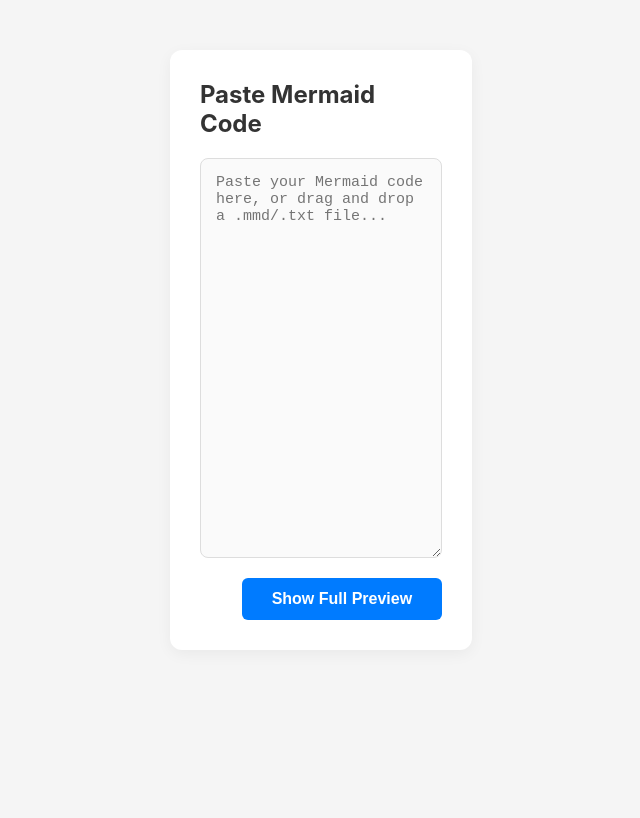
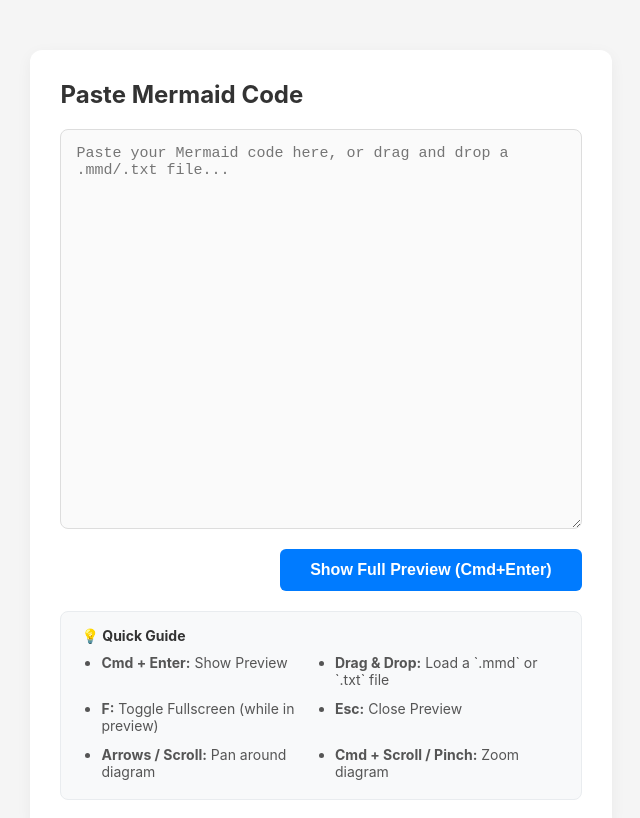
Before and after one commit to weir1/mermaid-previewer, a plain HTML site: page index.html in a window 1280 px wide. Shown: the whole page, without its empty margins (319-959 px from the left). Drawn offline with Linux system fonts and the light colour scheme; some packages are replaced by stand-ins of ours; a script that the page names is missing.

Commit message:
Add shortcuts and on-screen guide

```diff
--- a/index.html
+++ b/index.html
@@ -157,9 +157,30 @@
             }
         });
 
-        // Keyboard Arrow Panning
+        // Keyboard Shortcuts
         document.addEventListener('keydown', (e) => {
-            if (overlay.style.display === 'flex' && panZoomInstance) {
+            // Cmd+Enter or Ctrl+Enter to trigger preview from editor
+            if ((e.metaKey || e.ctrlKey) && e.key === 'Enter') {
+                e.preventDefault();
+                previewBtn.click();
+                return;
+            }
+
+            if (overlay.style.display === 'flex') {
+                // F key to toggle fullscreen
+                if (e.key.toLowerCase() === 'f') {
+                    e.preventDefault();
+                    fullscreenBtn.click();
+                    return;
+                }
+
+                // Escape to close preview (unless in browser fullscreen, which browser handles)
+                if (e.key === 'Escape' && !document.fullscreenElement) {
+                    closeBtn.click();
+                    return;
+                }
+
+                if (panZoomInstance) {
                     const panStep = 50; // pixels to pan per keypress
                     switch (e.key) {
                         case 'ArrowLeft':
@@ -178,6 +199,7 @@
                             panZoomInstance.panBy({x: 0, y: -panStep});
                             e.preventDefault();
                             break;
+                    }
                 }
             }
         });
@@ -254,6 +276,31 @@
             white-space: pre-wrap;
         }
 
+        /* Guide Styles */
+        .guide {
+            margin-top: 20px;
+            background: #f8f9fa;
+            border: 1px solid #e9ecef;
+            padding: 15px 20px;
+            border-radius: 8px;
+            font-size: 14px;
+            color: #555;
+        }
+        .guide h4 {
+            margin: 0 0 10px 0;
+            color: #333;
+        }
+        .guide ul {
+            margin: 0;
+            padding-left: 20px;
+            display: grid;
+            grid-template-columns: 1fr 1fr;
+            gap: 8px;
+        }
+        .guide li {
+            margin-bottom: 4px;
+        }
+
         /* Fullscreen Overlay Styles */
         #fullscreen-overlay {
             position: fixed;
@@ -323,8 +370,20 @@
     <div class="container">
         <h2>Paste Mermaid Code</h2>
         <textarea id="editor" placeholder="Paste your Mermaid code here, or drag and drop a .mmd/.txt file..."></textarea>
-        <button id="preview-btn">Show Full Preview</button>
+        <button id="preview-btn">Show Full Preview (Cmd+Enter)</button>
         <div id="error"></div>
+
+        <div class="guide">
+            <h4>💡 Quick Guide</h4>
+            <ul>
+                <li><strong>Cmd + Enter:</strong> Show Preview</li>
+                <li><strong>Drag & Drop:</strong> Load a `.mmd` or `.txt` file</li>
+                <li><strong>F:</strong> Toggle Fullscreen (while in preview)</li>
+                <li><strong>Esc:</strong> Close Preview</li>
+                <li><strong>Arrows / Scroll:</strong> Pan around diagram</li>
+                <li><strong>Cmd + Scroll / Pinch:</strong> Zoom diagram</li>
+            </ul>
+        </div>
     </div>
 
     <div id="fullscreen-overlay">
```
Lines whose indentation alone changed are shown as unchanged.
